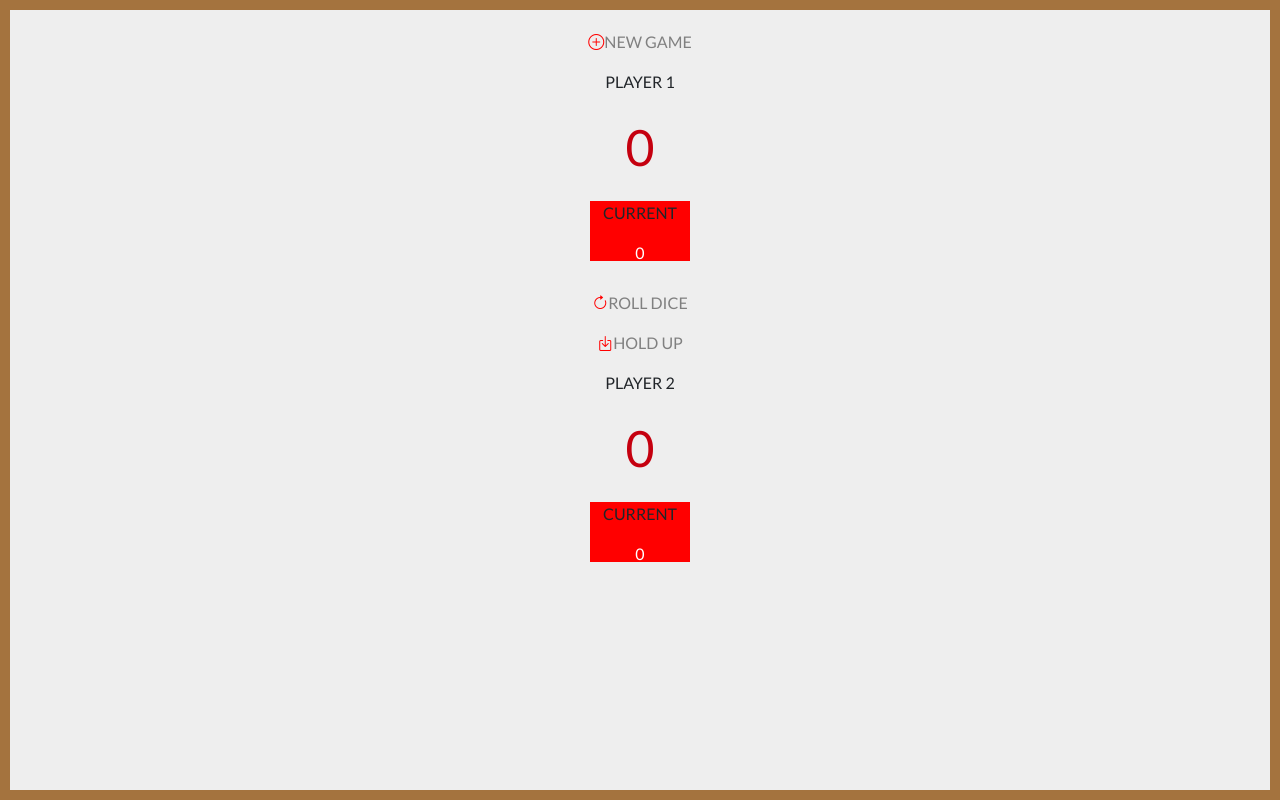
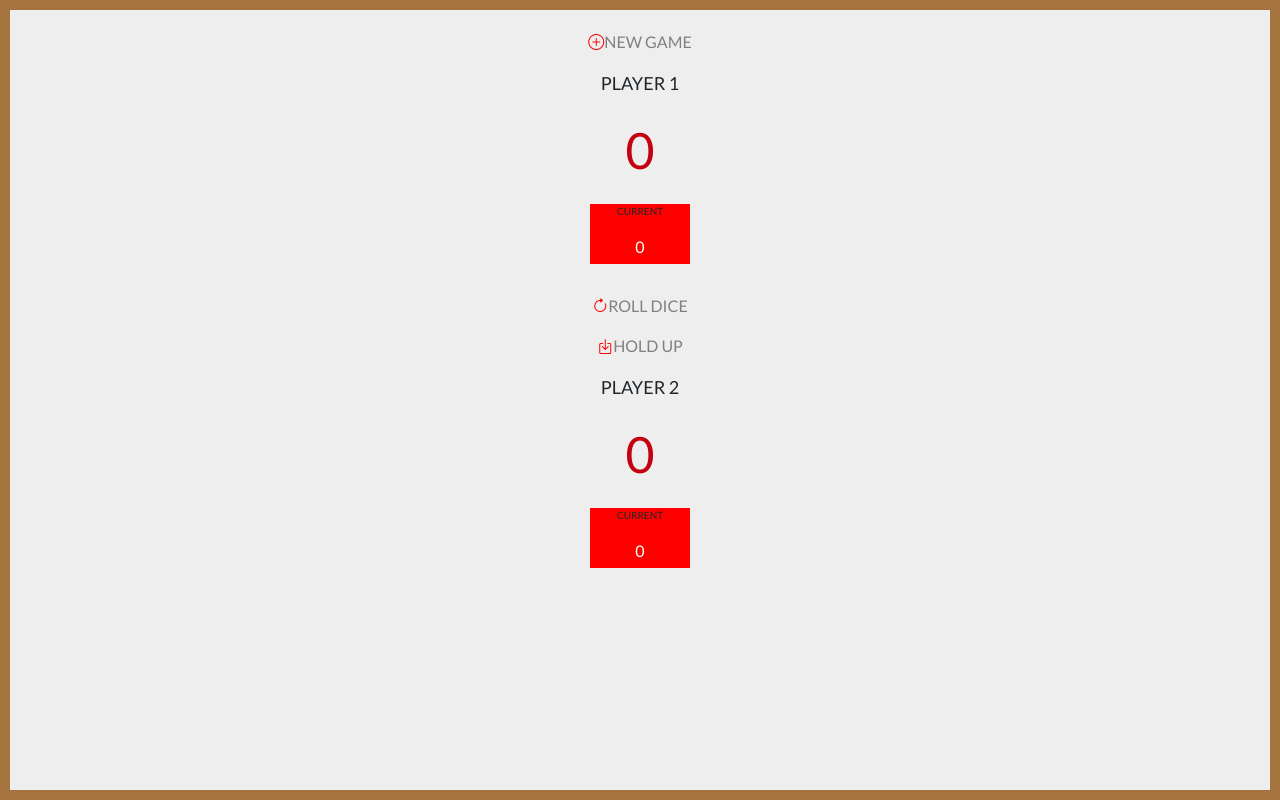
Before and after one commit to Jessica130883/dice-game, a plain HTML site: page index.html in a window 1280 px wide. Drawn offline with nearby package versions, Linux system fonts and the light colour scheme.

Commit message:
Modification des font-size

```diff
--- a/Stylesheet.css
+++ b/Stylesheet.css
@@ -42,3 +42,9 @@ body {
 .container-play {
     margin-top: 30px;
 }
+.text-current {
+    font-size: 10px;
+}
+.text-player1, .text-player2 {
+    font-size: 18px;
+}
```
